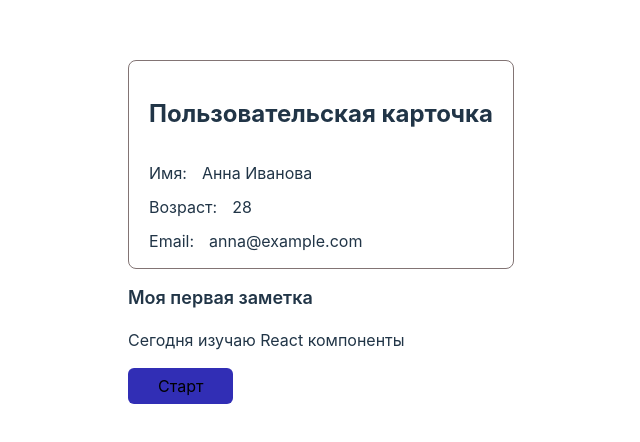
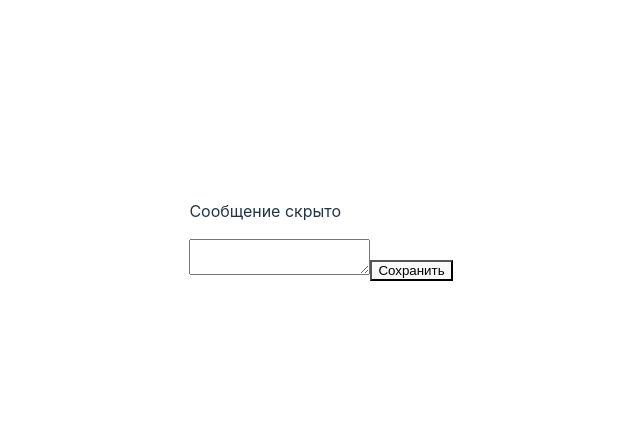
Before and after one commit to gribomen/ReactLearn, a React (Vite) app in the folder react-app/: page / in a window 1280 px wide. Shown: the part 168-610 px from the top of the page, without its empty margins (319-959 px from the left). Built offline with nearby package versions, Linux system fonts and the light colour scheme.

Commit message:
Тренажеры на хуки.

```diff
--- a/react-app/src/App.jsx
+++ b/react-app/src/App.jsx
@@ -1,29 +1,14 @@
-//import React from 'react';
-
 import './App.css';
-import Button from './components/Button/Button';
-import JournalItem from './components/JournalItem/JournalItem';
-import UserCard from './components/UserCard/UserCard';
-
+import AutoHideMessage from './components/AutoHideMessage/AutoHideMessage';
+import NoteEditor from './components/NoteEditor/NoteEditor';
 
 function App() {
 
-  const userData = {
-    name: 'Анна Иванова',
-    age: 28,
-    email: 'anna@example.com'
-  };
-
   return (
-    <>
-      <UserCard
-        name={userData.name}
-        age={userData.age}
-        email={userData.email}
-      />
-      <JournalItem />
-      <Button />
-    </>
+    <div className='app'>
+      <AutoHideMessage />
+      <NoteEditor />
+    </div>
   );
 }
 
--- /dev/null
+++ b/react-app/src/components/AutoHideMessage/AutoHideMessage.jsx
@@ -0,0 +1,25 @@
+import { useEffect, useState } from 'react';
+
+function AutoHideMessage() {
+    const message = 'Сообщение появилось!';
+    const message2 = 'Сообщение скрыто';
+    const [visible, setVisiable] = useState(true);
+
+    useEffect(() => {
+        let timerId;
+
+        timerId = setTimeout(() => {
+            setVisiable(false);
+        }, 3000);
+
+        return () => {
+            clearTimeout(timerId);
+        };
+    }, []);
+
+    return (
+        <p>{visible ? message : message2}</p>
+    );
+}
+
+export default AutoHideMessage;
--- /dev/null
+++ b/react-app/src/components/NoteEditor/NoteEditor.jsx
@@ -0,0 +1,48 @@
+import { useReducer } from 'react';
+
+const initialState = { text: '', isValid: true };
+const formReducer = function (state, action) {
+    switch (action.type) {
+        case 'SET_TEXT': {
+            return {
+                ...state,
+                text: action.payload,
+                isValid: true
+            };
+        }
+
+        case 'INVALIDATE': {
+            return {
+                ...state,
+                isValid: false
+            };
+        }
+    }
+};
+
+function NoteEditor() {
+    const [state, dispatchState] = useReducer(formReducer, initialState);
+
+    const onSubmit = (e) => {
+        e.preventDefault();
+        const formData = new FormData(e.target);
+
+        console.log(formData.get('text').trim() === '');
+        if (formData.get('text').trim() === '') {
+            dispatchState({ type: 'INVALIDATE' });
+            return;
+        }
+
+        dispatchState({ type: 'SET_TEXT', payload: formData.get('text') });
+    };
+
+    return (
+        <form onSubmit={onSubmit}>
+            <p style={{ display: state.isValid ? 'none' : 'block' }}>Ошибка: поле не может быть пустым</p>
+            <textarea name="text" id="text"></textarea>
+            <button type='submit '>Сохранить</button>
+        </form>
+    );
+}
+
+export default NoteEditor;
```
